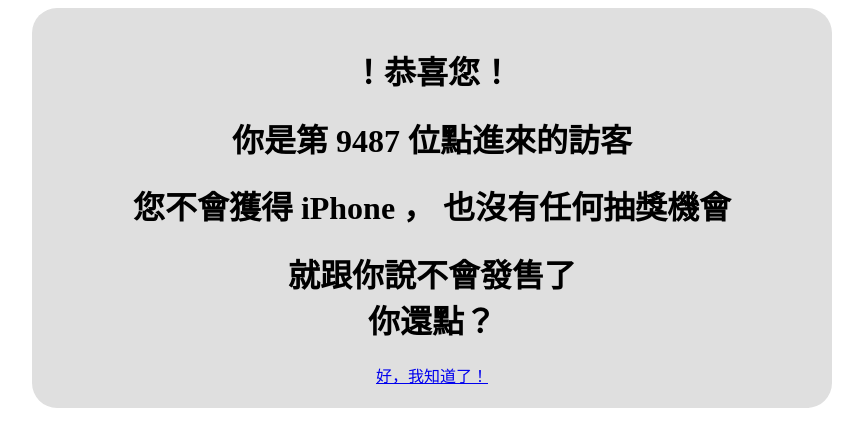
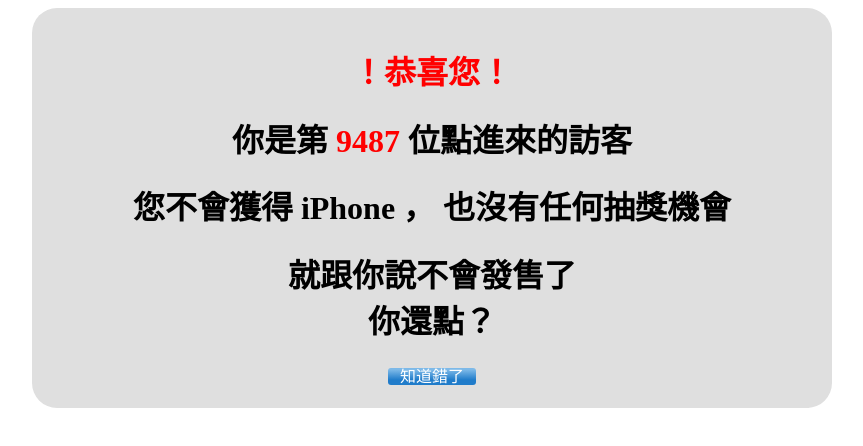
Before and after one commit to FR9d35NimN/FR9d35NimN.github.io, a plain HTML site: page none.html in a window 1280 px wide. Shown: the whole page, without its empty margins (208-1071 px from the left). Drawn offline with Linux system fonts and the light colour scheme.

Commit message:
no message

```diff
--- a/none.html
+++ b/none.html
@@ -5,19 +5,22 @@
 		<meta charset="utf-8">
 	</head>
 	<body>
-		<div style="position: relative;text-align: center; background-color: #DFDFDF;border-radius: 25px; width: 800px; height: 400px; margin: 0px auto;">
+		<div style="position: relative;text-align: center; background-color: #DFDFDF; border-radius: 25px; width: 800px; height: 400px; margin: 0px auto;">
 			<br>
-			<h1>！恭喜您！</h1>
-			<h1>你是第 9487 位點進來的訪客</h1>
+			<h1 style="color: red;">！恭喜您！</h1>
+			<h1>你是第 <span style="color: red;">9487</span> 位點進來的訪客</h1>
 			<h1>您不會獲得 iPhone ， 也沒有任何抽獎機會</h1>
 			<h1>就跟你說不會發售了 <br> 你還點？</h1>
-			<div class="ac-ln-menu">
-				<div class="ac-ln-actions">
-					<div class="ac-ln-action ac-ln-action-button">
-						<a class="ac-ln-button" href="index.html" data-analytics-title="buy">好，我知道了！</a>
-					</div>
-				</div>
-			</div>
+			<a style="position: relative; background-color: #45A1E8; color: #ffffff; border-radius: 3px; width: 300px; height: 40px;text-decoration:none; /* Permalink - use to edit and share this gradient: http://colorzilla.com/gradient-editor/#7db9e8+10,207cca+70 */
+				background: #7db9e8; /* Old browsers */
+				background: -moz-linear-gradient(top,  #7db9e8 10%, #207cca 70%); /* FF3.6-15 */
+				background: -webkit-linear-gradient(top,  #7db9e8 10%,#207cca 70%); /* Chrome10-25,Safari5.1-6 */
+				background: linear-gradient(to bottom,  #7db9e8 10%,#207cca 70%); /* W3C, IE10+, FF16+, Chrome26+, Opera12+, Safari7+ */
+				filter: progid:DXImageTransform.Microsoft.gradient( startColorstr='#7db9e8', endColorstr='#207cca',GradientType=0 ); /* IE6-9 */
+			" href="index.html">&nbsp&nbsp&nbsp知道錯了&nbsp&nbsp&nbsp</a>
 		</div>
+		<script type="text/javascript">
+			alert('以下的網頁無毒、無害、純天然\n不要吉我，怕');
+		</script>
 	</body>
 </html>
```
